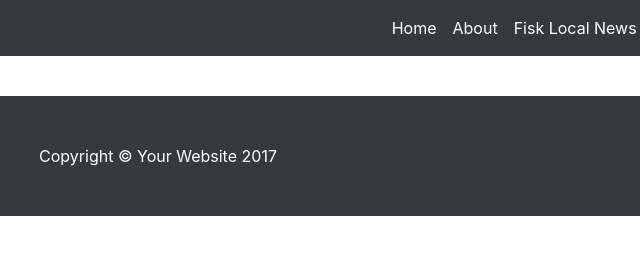
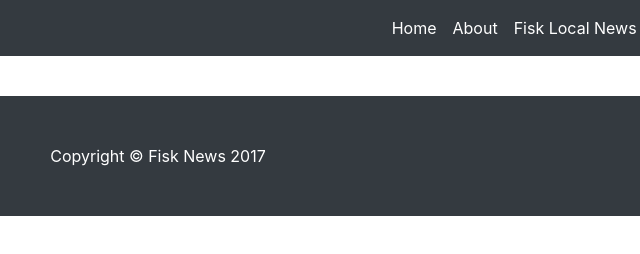
Before and after one commit to Adenir12/Adenir12.github.io, a website: page About.html in a window 1280 px wide. Shown: the full height of the page, 482-1122 px from the left. Drawn offline with Linux system fonts and the light colour scheme.

Commit message:
commit10

```diff
--- a/About.html
+++ b/About.html
@@ -54,7 +54,7 @@
     <!-- Footer -->
     <footer class="py-5 bg-dark">
       <div class="container">
-        <p class="m-0 text-center text-white">Copyright &copy; Your Website 2017</p>
+        <p class="m-0 text-center text-white">Copyright &copy; Fisk News 2017</p>
       </div>
       <!-- /.container -->
     </footer>
```
